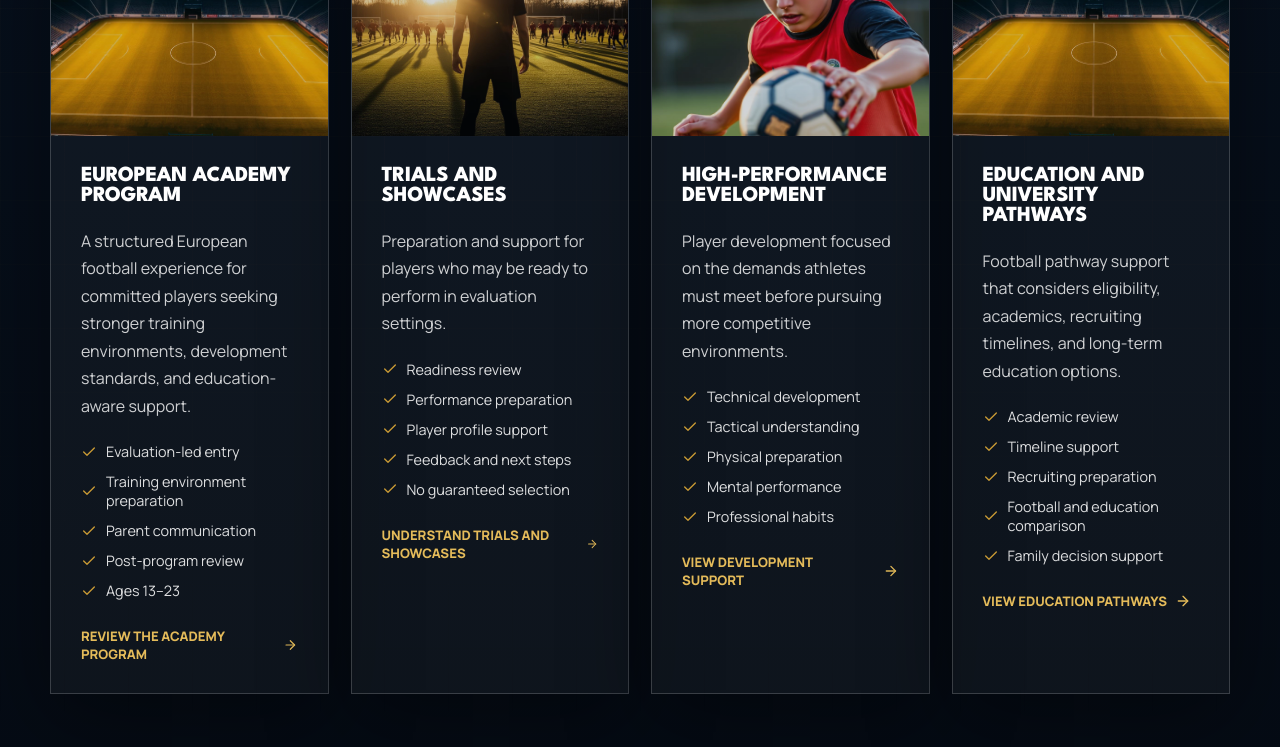
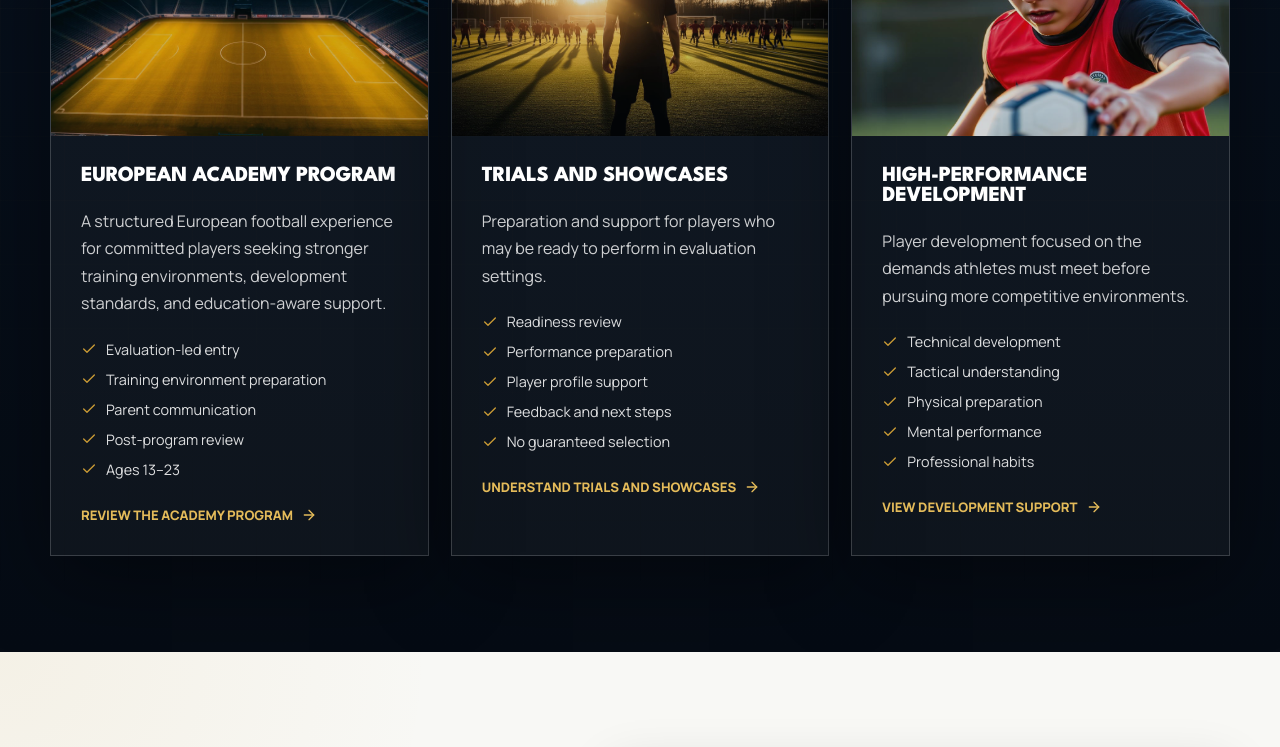
Before and after one commit to zionportal/veruminternational, a React (Vite) app: page / in a window 1280 px wide. Shown: the part 5460-6207 px from the top of the page. Built offline with nearby package versions, Linux system fonts and the light colour scheme.

Commit message:
Remove fourth program card

```diff
--- a/src/App.tsx
+++ b/src/App.tsx
@@ -125,15 +125,6 @@ const programs = [
     points: ["Technical development", "Tactical understanding", "Physical preparation", "Mental performance", "Professional habits"],
     href: "/high-performance-development",
     cta: "View Development Support",
-  },
-  {
-    title: "Education and University Pathways",
-    image: pitchAerial,
-    imageAlt: "Football stadium and European city representing education-aware pathway planning",
-    text: "Football pathway support that considers eligibility, academics, recruiting timelines, and long-term education options.",
-    points: ["Academic review", "Timeline support", "Recruiting preparation", "Football and education comparison", "Family decision support"],
-    href: "/education-and-university-pathways",
-    cta: "View Education Pathways",
   },
 ];
 
--- a/src/styles.css
+++ b/src/styles.css
@@ -693,7 +693,7 @@ p {
 }
 
 .four-program-grid {
-  grid-template-columns: repeat(4, 1fr);
+  grid-template-columns: repeat(3, 1fr);
 }
 
 .programs-section .section-intro h2 {
```
